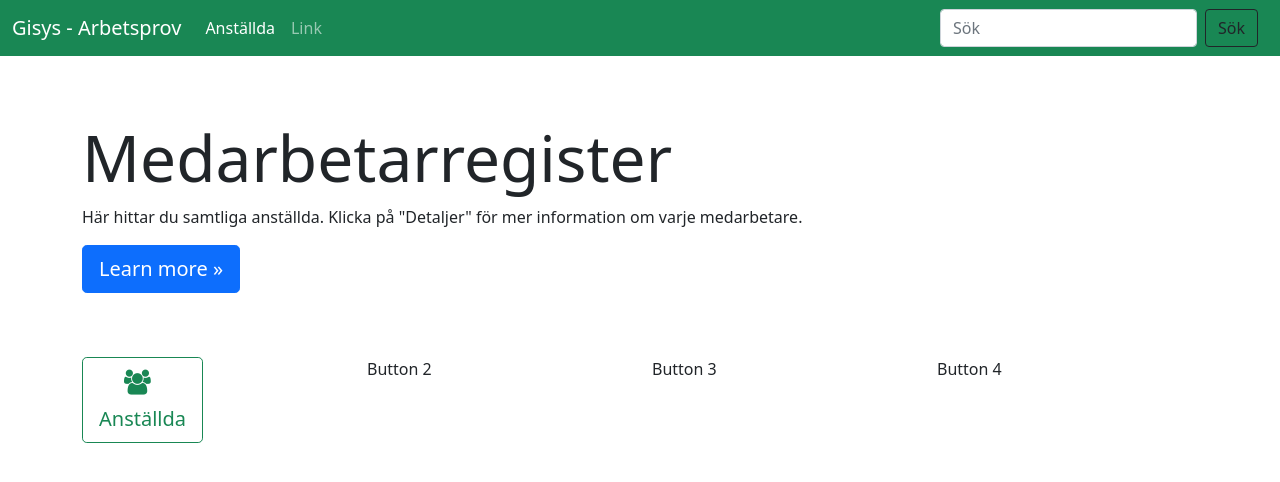
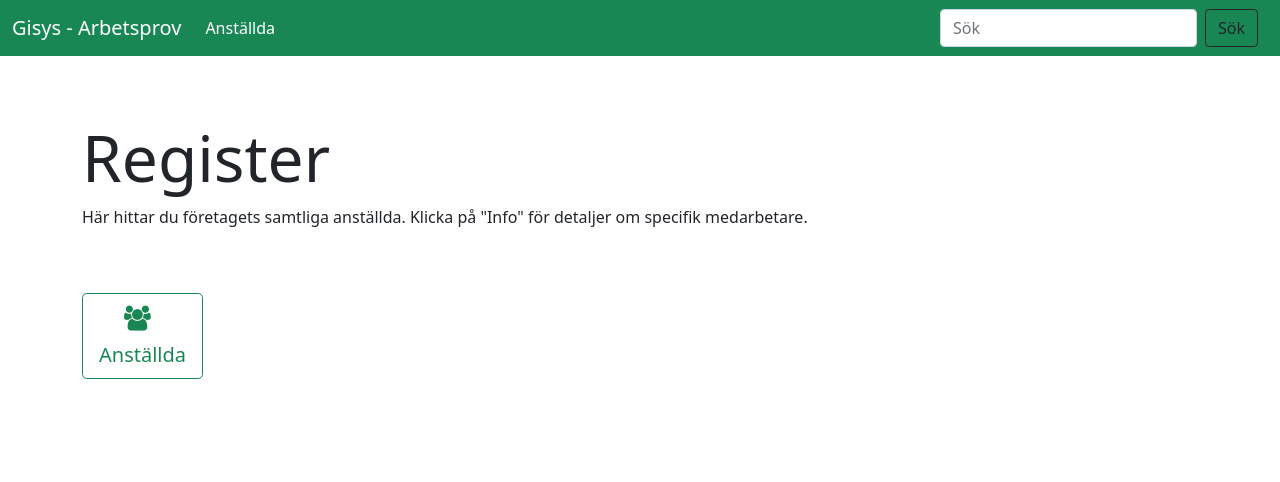
Before and after one commit to anlindman/gisys-employee, an Angular app: page /home in a window 1280 px wide. Shown: the top 482 px of the page. Built offline with nearby package versions, Linux system fonts and the light colour scheme.

Commit message:
Adding employeeDetails

```diff
--- a/src/app/app.component.html
+++ b/src/app/app.component.html
@@ -11,9 +11,6 @@
         <li class="nav-item">
           <a class="nav-link active" aria-current="page" href="/employees">Anställda</a>
         </li>
-        <li class="nav-item">
-          <a class="nav-link" href="#">Link</a>
-        </li>
       </ul>
       <form class="d-flex" role="search">
         <input class="form-control me-2" type="search" placeholder="Sök" aria-label="Search">
@@ -25,9 +22,8 @@
 
 <div class="jumbotron">
   <div class="container">
-    <h1 class="display-3">Medarbetarregister</h1>
-    <p>Här hittar du samtliga anställda. Klicka på "Detaljer" för mer information om varje medarbetare.</p>
-    <p><a class="btn btn-primary btn-lg" href="#" role="button">Learn more &raquo;</a></p>
+    <h1 class="display-3">Register</h1>
+    <p>Här hittar du företagets samtliga anställda. Klicka på "Info" för detaljer om specifik medarbetare.</p>
   </div>
 </div>
 
--- a/src/app/app.module.ts
+++ b/src/app/app.module.ts
@@ -8,7 +8,6 @@ import { HomeComponent } from './home/home.component';
 import { HttpClientModule } from '@angular/common/http';
 import { NgbModule } from '@ng-bootstrap/ng-bootstrap';
 import { FormsModule } from '@angular/forms';
-
 
 @NgModule({
   declarations: [
--- a/src/app/employee/employee.component.html
+++ b/src/app/employee/employee.component.html
@@ -1,9 +1,5 @@
 <div class="container">
-<p>This is the Employee Component</p>
-</div>
-
-<div class="container">
-    <table class="table table-bordered table-striped">
+    <table class="table table-bordered table-striped table-hover">
       <thead>
       <tr>
         <th>Id</th>
@@ -12,14 +8,14 @@
       </thead>
       <tbody>
       <tr *ngFor="let employee of employees.data">
-        <td><span>{{employee.id}}</span></td>
+        <td><span class="table-content">{{employee.id}}</span></td>
         <td><span>{{employee.employee_name}}</span></td>
-        <td><button class="btn btn-md btn-outline-primary" mat-raised-button
+        <!-- <td><button class="btn btn-md btn-outline-primary" mat-raised-button
                     (click)="getEmployeeDetails(employee.id)">
             <i class="fa fa-search"></i>Info</button>
-        </td>
+        </td> -->
         <td><button class="btn btn-md btn-outline-primary" mat-raised-button
-                    (click)="open(content)">
+                    (click)="open(content, employee.id)">
             <i class="fa fa-search"></i>Test</button>
         </td>
       </tr>
@@ -31,11 +27,12 @@
     <div class="modal-header">
       <h4 class="modal-title" id="modal-basic-title">Employee details</h4>
     </div>
+
     <div class="modal-body">
-        <form>
+        <form #f="ngForm">
             <div class="form-group">
               <label for="name">Name</label>
-              <p>Test name</p>
+              <input class="form-control" type="text" readonly name="employee_name" [ngModel]="employeeDetails.employee_name">
               </div>
 
             <div class="form-group">
@@ -49,8 +46,9 @@
             </div>
 
             <div class="form-group">
-              <label>Profile image</label>
+              <label for="image">Profile image</label>
               <p>Test image</p>
+              <img src="employeeDetails.image">
             </div>
           </form>
     </div>
--- a/src/app/employee/employee.component.ts
+++ b/src/app/employee/employee.component.ts
@@ -2,17 +2,16 @@ import { Component, OnInit } from '@angular/core';
 import { HttpClient } from '@angular/common/http';
 import { ModalDismissReasons, NgbModal } from '@ng-bootstrap/ng-bootstrap';
 
-
-// export class Employee {
-//   constructor(
-//     public id: number,
-//     public employee_name: string,
-//     public employee_salary: string,
-//     public employee_age: string,
-//     public profile_image: string
-//   ) {
-//   }
-// }
+export class Employee {
+  constructor(
+    public id: number,
+    public employee_name: string,
+    public employee_salary: string,
+    public employee_age: string,
+    public profile_image: string
+  ) {
+  }
+}
 
 @Component({
   selector: 'app-employee',
@@ -25,6 +24,7 @@ export class EmployeeComponent implements OnInit {
   id: number;
   employees: any = [];
   employeeDetails: any = [];
+  model: Employee;
   constructor(
     private httpClient: HttpClient,
     private modalService: NgbModal
@@ -44,19 +44,43 @@ export class EmployeeComponent implements OnInit {
   }
 
   getEmployeeDetails(id: any) {
-    this.httpClient.get<any>('http://dummy.restapiexample.com/api/v1/employee/' + id).subscribe(
-      response => {
+    this.httpClient.get<Employee>('http://dummy.restapiexample.com/api/v1/employee/' + id).subscribe(
+      employeeDetails => {
         console.log("Selected id: " + id);
-        console.log(response);
+        console.log(employeeDetails);
         this.id = id;
-        this.employeeDetails = response;
+        this.employeeDetails = employeeDetails;
+        // this.model = new Employee(
+        //   employeeDetails.id,
+        //   employeeDetails.employee_name,
+        //   employeeDetails.employee_salary,
+        //   employeeDetails.employee_age,
+        //   employeeDetails.profile_image
+        // );
 
       }
     )
   }
 
   // NgbModal functions
-  open(content:any) {
+  open(content:any, id: any) {
+    console.log("popup loaded");
+    this.httpClient.get<any>('http://dummy.restapiexample.com/api/v1/employee/' + id).subscribe(
+      response => {
+        console.log("Selected id: " + id);
+        this.id = id;
+        this.employeeDetails = response.data;
+        console.log(this.employeeDetails);
+        this.model = new Employee(
+          this.employeeDetails.id,
+          this.employeeDetails.employee_name,
+          this.employeeDetails.employee_salary,
+          this.employeeDetails.employee_age,
+          this.employeeDetails.profile_image
+        );
+        console.log(this.model);
+      }
+    )
     this.modalService.open(content, {ariaLabelledBy: 'modal-basic-title'}).result.then((result) => {
       this.closeResult = `Closed with: ${result}`;
     }, (reason) => {
--- a/src/app/home/home.component.html
+++ b/src/app/home/home.component.html
@@ -8,14 +8,5 @@
           <br>Anställda
         </a>
       </div>
-      <div class="col-sm">
-        Button 2
-      </div>
-      <div class="col-sm">
-        Button 3
-      </div>
-      <div class="col-sm">
-        Button 4
-      </div>
     </div>
   </div>
--- a/src/styles.css
+++ b/src/styles.css
@@ -3,7 +3,7 @@
 @import "~font-awesome/css/font-awesome.css";
 
 .container {
-    margin-top:5%;
+    margin-top: 5%;
   }
 
 .fa {
@@ -13,9 +13,14 @@
     margin-right: 10px;
   }
 
-  .border {
+.border {
     padding: 10px;
   }
-  .btn {
+
+.btn {
     margin-right: 10px;
   }
+
+.table {
+    vertical-align: middle;
+}
```
